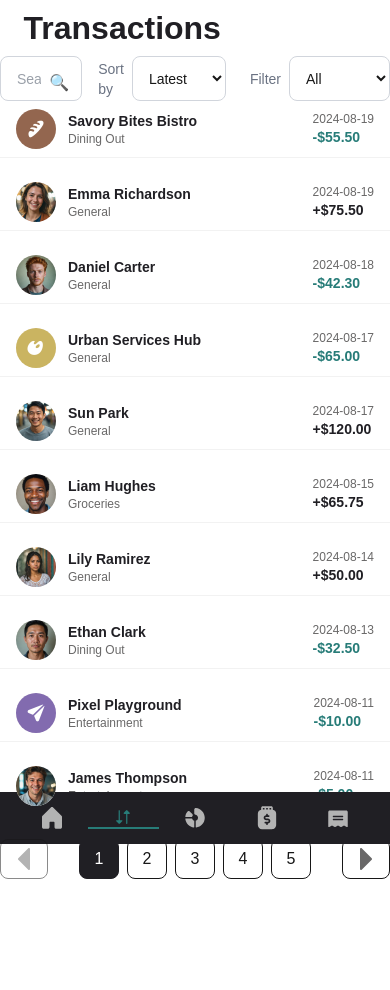
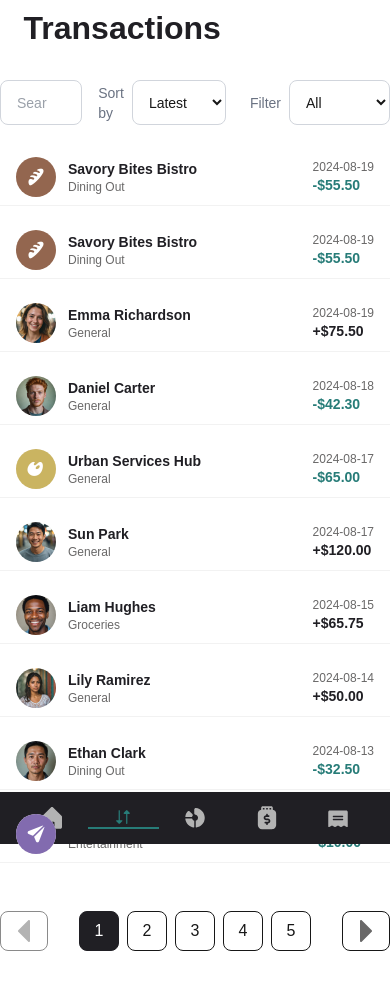
Before and after one commit to Keti-Tsiklauri2001/my-finance-app, a Next.js app: page /transactions in a window 390 px wide. Shown: the top 990 px of the page. Before the commit the page ends 879 px from the top, so only its background shows below. Built offline with nearby package versions, Linux system fonts and the light colour scheme.

Commit message:
fix: pagination moving

```diff
--- a/src/app/layout.tsx
+++ b/src/app/layout.tsx
@@ -15,11 +15,13 @@ export default function RootLayout({
           <main
             id="main-content"
             className="
-              flex-1
-              transition-all
-              duration-500
-              min-w-0
-            "
+    flex-1
+    transition-all
+    duration-500
+    min-w-0
+    pb-[90px]
+    xl:pb-0
+  "
           >
             {children}
           </main>
--- a/src/app/transactions/page.tsx
+++ b/src/app/transactions/page.tsx
@@ -21,7 +21,7 @@ export default function Transactions() {
   } = useTransactions(transactions);
 
   return (
-    <div>
+    <div className="flex flex-col gap-6">
       <Header header="transactions" />
 
       <TransactionsFilters
--- a/src/components/SideBar.tsx
+++ b/src/components/SideBar.tsx
@@ -148,7 +148,7 @@ export default function Sidebar() {
       </aside>
 
       {/* ================= MD TABLET ================= */}
-      <div className="hidden md:flex fixed bottom-6 left-1/2 -translate-x-1/2 xl:hidden w-[100%] h-[74px] bg-[#201F24] items-center justify-center rounded-xl">
+      <div className="hidden md:flex fixed bottom-0 left-1/2 -translate-x-1/2 xl:hidden w-full h-[74px] bg-[#201F24] items-center justify-center rounded-xl">
         <div className="flex gap-10">
           {menuItems.map((item) => {
             const isActive = pathname === item.href;
--- a/src/components/transactionsPage/Pagination.tsx
+++ b/src/components/transactionsPage/Pagination.tsx
@@ -71,7 +71,7 @@ function Pagination({ page, setPage, totalPages }: PaginationProps) {
   if (totalPages <= 1) return null;
 
   return (
-    <div className="flex items-center justify-between pt-6 gap-2 w-full">
+    <div className="flex items-center justify-between pt-6 gap-2 w-full ">
       {/* PREV */}
       <PaginationButton
         buttonText="Prev"
--- a/src/components/transactionsPage/TransactionsFilters.tsx
+++ b/src/components/transactionsPage/TransactionsFilters.tsx
@@ -34,7 +34,9 @@ export default function TransactionsFilters({
             className="w-full outline-none text-sm text-gray-700"
           />
 
-          <div className="w-4 h-4 ml-2 text-gray-500">🔍</div>
+          <div className="w-4 h-4 ml-2 text-gray-500">
+            {/* <Image alt="search" width="16px" height="16px" src /> */}
+          </div>
         </div>
       </div>
 
--- a/src/data/data-transactions.js
+++ b/src/data/data-transactions.js
@@ -272,6 +272,14 @@ export const transactions = [
     recurring: false,
   },
   {
+    avatar: "/images/avatars/savory-bites-bistro.jpg",
+    name: "Savory Bites Bistro",
+    category: "Dining Out",
+    date: "2024-08-19T20:23:11Z",
+    amount: -55.5,
+    recurring: false,
+  },
+  {
     avatar: "/images/avatars/liam-hughes.jpg",
     name: "Liam Hughes",
     category: "Groceries",
```
